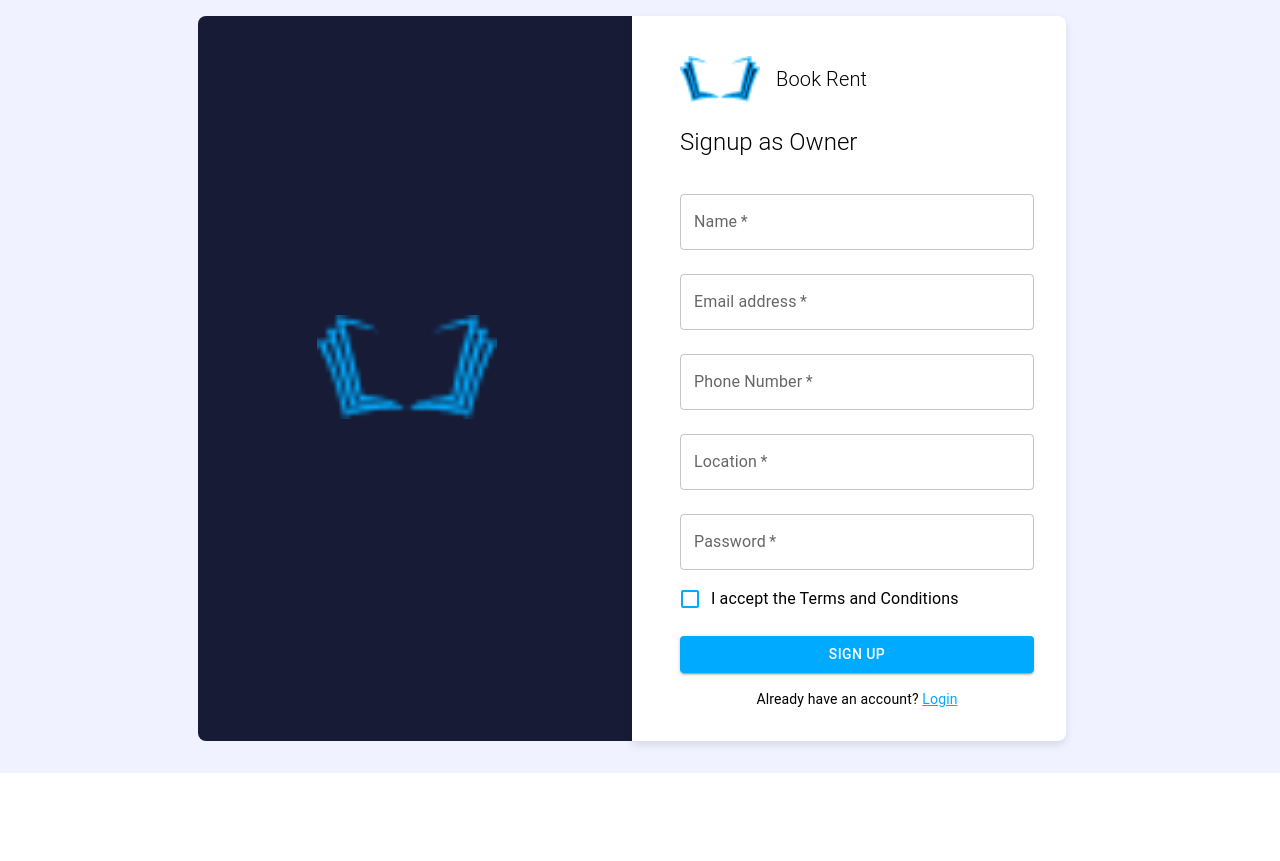
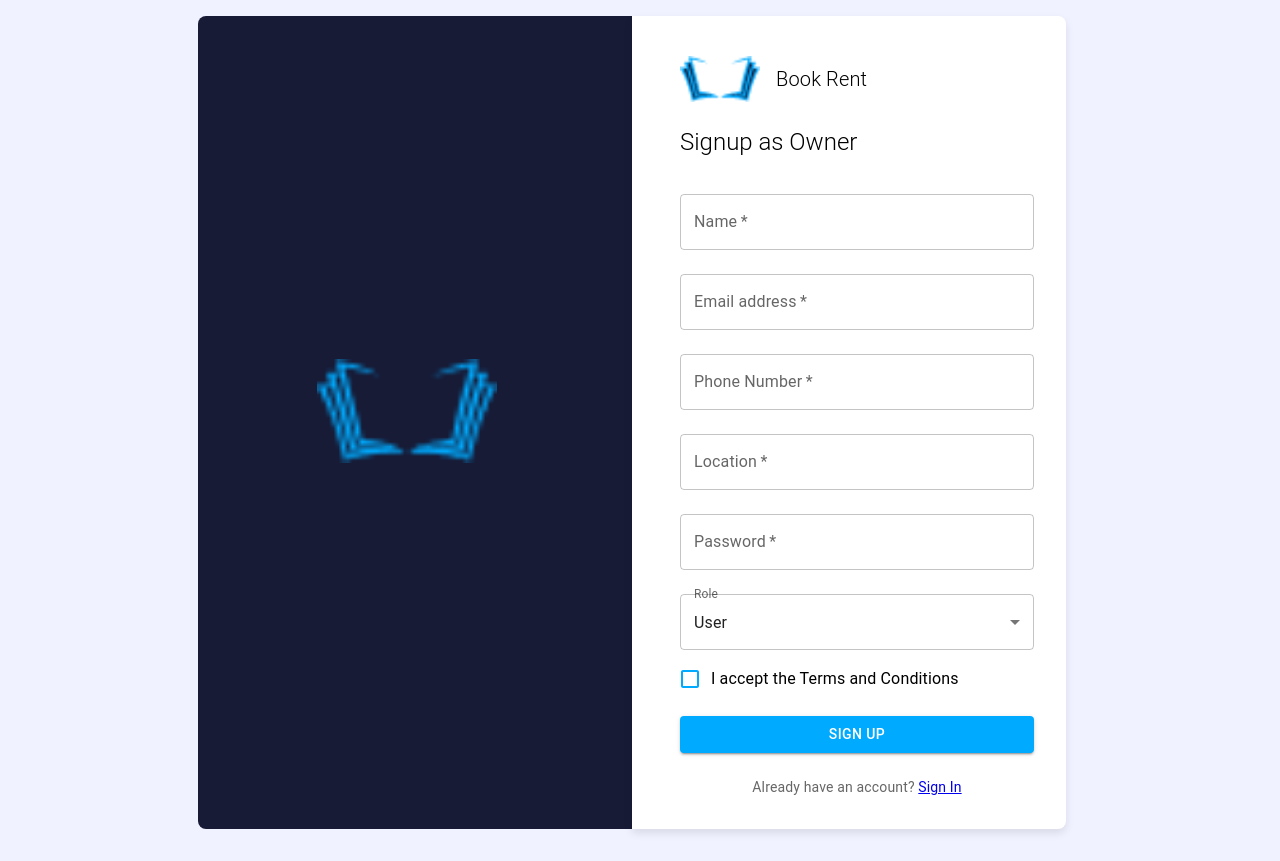
Before and after one commit to Ammen1/Book-Rental-Application, a React (Vite) app in the folder frontend/: page /signup in a window 1280 px wide. Before the commit the page ends 800 px from the top, so only its background shows below. Built offline with nearby package versions, Linux system fonts and the light colour scheme.

Commit message:
Update Vercel configuration for static builds and routing; app uthecation removed build output

```diff
--- a/frontend/src/components/auth/LoginForm.jsx
+++ b/frontend/src/components/auth/LoginForm.jsx
@@ -64,7 +64,7 @@ const Login = () => {
     dispatch(signInStart(formData));
 
     try {
-      const response = await fetch('http://localhost:4000/api/v1/auth/login', {
+      const response = await fetch('https://book-rental-application.onrender.com/api/v1/auth/login', {
         method: 'POST',
         headers: { 'Content-Type': 'application/json' },
         body: JSON.stringify(formData),
--- a/frontend/src/components/auth/RegisterForm.jsx
+++ b/frontend/src/components/auth/RegisterForm.jsx
@@ -10,7 +10,11 @@ import {
   useTheme,
   useMediaQuery,
   Snackbar,
-  Alert
+  Alert,
+  FormControl,
+  InputLabel,
+  Select,
+  MenuItem
 } from '@mui/material';
 import { useState } from 'react';
 import { Link, useNavigate } from "react-router-dom";
@@ -26,7 +30,7 @@ const Signup = () => {
     password: "",
     location: "",
     termsAccepted: false,
-    role: "USER",
+    role: "USER", // Default role
   });
   const [errorMessage, setErrorMessage] = useState(null);
   const [loading, setLoading] = useState(false);
@@ -42,6 +46,13 @@ const Signup = () => {
     });
   };
 
+  const handleRoleChange = (e) => {
+    setFormData({
+      ...formData,
+      role: e.target.value
+    });
+  };
+
   const handleCloseSnackbar = () => {
     setSnackbarOpen(false);
   };
@@ -50,7 +61,7 @@ const Signup = () => {
     e.preventDefault();
 
     // Basic Validation
-    const { name, phone, email, password, location, role } = formData;
+    const { name, phone, email, password, location } = formData;
     if (!name || !phone || !email || !password || !location) {
       setSnackbarMessage("Please fill out all fields.");
       setSnackbarOpen(true);
@@ -83,27 +94,25 @@ const Signup = () => {
 
       const { data } = await axios.post(
         "https://book-rental-application.onrender.com/api/v1/auth/register",
-        { name, phone, email, password, location, role },
+        { name, phone, email, password, location, role: formData.role },
         { withCredentials: true }
       );
 
+      // Handle response data
       console.log('Response Data:', data);
 
       // Store token and user data in localStorage
       localStorage.setItem('token', data.token);
       localStorage.setItem('user', JSON.stringify(data.user));
-      console.log(data.token)
 
       setLoading(false);
       navigate("/");
     } catch (error) {
       console.error('Axios Error:', error);
       if (error.response) {
-        if (errorMessage === "Email already registered!") {
-          setSnackbarMessage("This email is already registered. Please use a different email.");
-        } else {
-          setSnackbarMessage(errorMessage || "An error occurred. Please try again.");
-        }
+        // Specific error message handling
+        const message = error.response.data.message || "An error occurred. Please try again.";
+        setSnackbarMessage(message);
       } else {
         setSnackbarMessage("Network error. Please check your connection.");
       }
@@ -111,7 +120,6 @@ const Signup = () => {
       setLoading(false);
     }
   };
-
 
   return (
     <Container
@@ -280,6 +288,23 @@ const Signup = () => {
                   borderRadius: 1,
                 }}
               />
+              <FormControl fullWidth margin="normal">
+                <InputLabel id="role-label">Role</InputLabel>
+                <Select
+                  labelId="role-label"
+                  id="role"
+                  value={formData.role}
+                  onChange={handleRoleChange}
+                  required
+                  sx={{
+                    backgroundColor: '#ffffff',
+                    borderRadius: 1,
+                  }}
+                >
+                  <MenuItem value="USER">User</MenuItem>
+                  <MenuItem value="OWNER">Owner</MenuItem>
+                </Select>
+              </FormControl>
               <FormControlLabel
                 control={
                   <Checkbox
@@ -294,49 +319,35 @@ const Signup = () => {
               />
               <Button
                 type="submit"
-                fullWidth
                 variant="contained"
                 color="primary"
+                fullWidth
+                sx={{ mt: 2, backgroundColor: '#00ABFF' }}
                 disabled={loading}
-                sx={{
-                  mt: 2,
-                  backgroundColor: '#00ABFF',
-                  '&:hover': {
-                    backgroundColor: '#007BB5',
-                  },
-                  borderRadius: 1,
-                }}
               >
-                {loading ? 'Signing Up...' : 'Sign Up'}
+                {loading ? "Registering..." : "Sign Up"}
               </Button>
+              <Box sx={{ mt: 3, textAlign: 'center' }}>
+                <Typography
+                  variant="body2"
+                  color="textSecondary"
+                  onClick={() => {
+                    navigate("/login");
+                  }}
+                >
+                  Already have an account? <Link to="/login">Sign In</Link>
+                </Typography>
+              </Box>
             </form>
-            <Typography
-              variant="body2"
-              align="center"
-              sx={{
-                mt: 2,
-                color: '#000',
-                fontFamily: 'Roboto, sans-serif',
-              }}
-            >
-              Already have an account? <Link to="/signin" style={{ color: '#00ABFF' }}>Login</Link>
-            </Typography>
           </Box>
         </Grid>
       </Grid>
-
-      {/* Snackbar for error messages */}
       <Snackbar
         open={snackbarOpen}
         autoHideDuration={6000}
         onClose={handleCloseSnackbar}
-        action={
-          <Button color="inherit" onClick={handleCloseSnackbar}>
-            Close
-          </Button>
-        }
       >
-        <Alert onClose={handleCloseSnackbar} severity="error">
+        <Alert onClose={handleCloseSnackbar} severity="error" sx={{ width: '100%' }}>
           {snackbarMessage}
         </Alert>
       </Snackbar>
```
Also changed, not shown: 1 other file (tests, documents, lock files or other folders).
